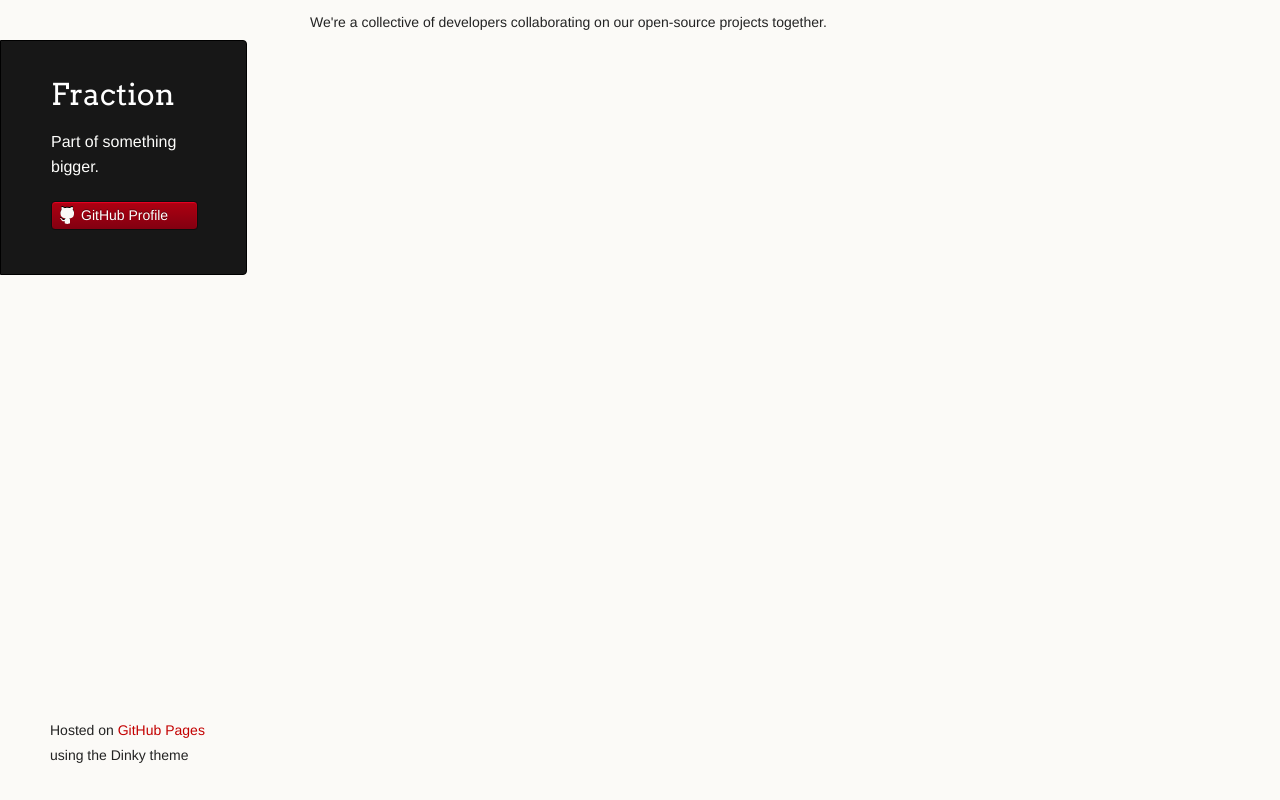
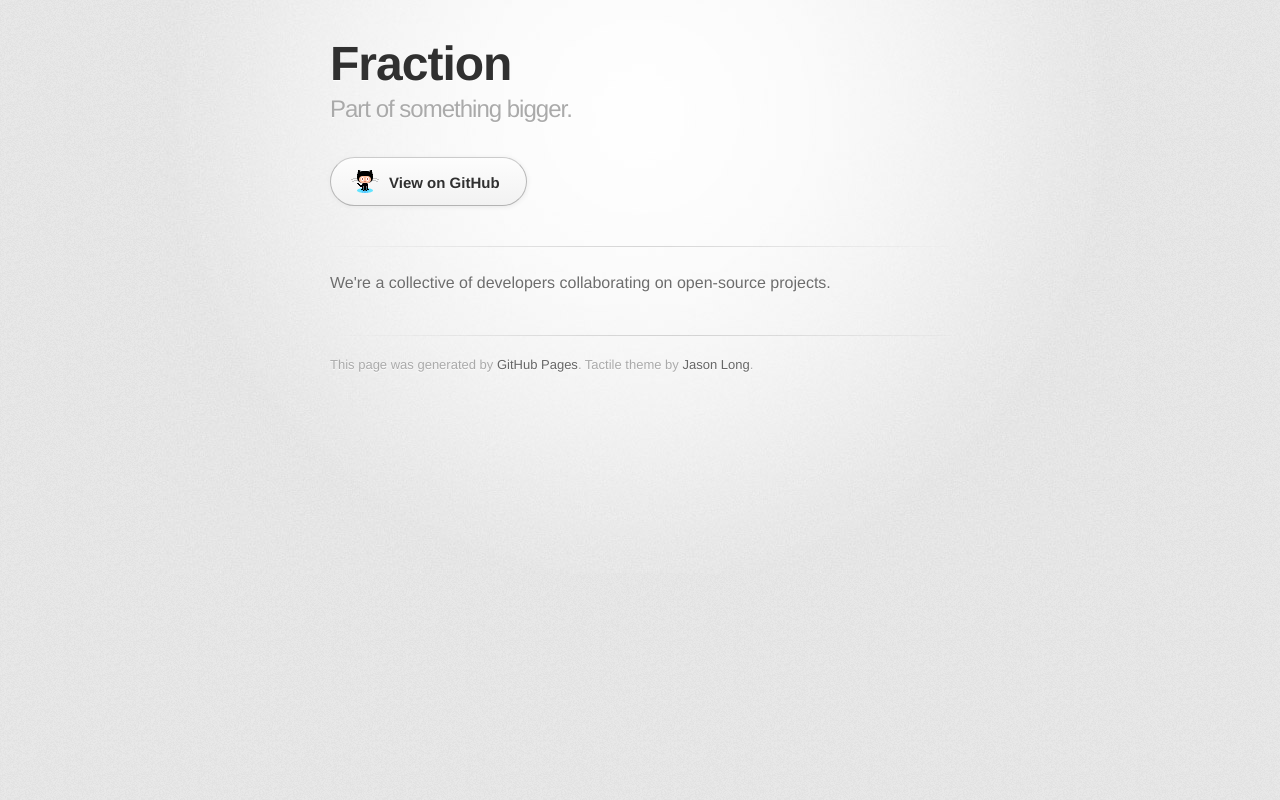
Before and after one commit to fraction/fraction.github.io, a plain HTML site: page index.html in a window 1280 px wide. Drawn offline with Linux system fonts and the light colour scheme; a web font is replaced by a local one.

Commit message:
Replace master branch with page content via GitHub

```diff
--- a/index.html
+++ b/index.html
@@ -1,40 +1,42 @@
-<!doctype html>
+<!DOCTYPE html>
 <html>
   <head>
-    <meta charset="utf-8">
+    <meta charset='utf-8'>
     <meta http-equiv="X-UA-Compatible" content="chrome=1">
-    <title>Fraction by fraction</title>
-
-    <link rel="stylesheet" href="stylesheets/styles.css">
-    <link rel="stylesheet" href="stylesheets/pygment_trac.css">
-    <script src="javascripts/scale.fix.js"></script>
-    <meta name="viewport" content="width=device-width, initial-scale=1, user-scalable=no">
+    <link href='https://fonts.googleapis.com/css?family=Chivo:900' rel='stylesheet' type='text/css'>
+    <link rel="stylesheet" type="text/css" href="stylesheets/stylesheet.css" media="screen" />
+    <link rel="stylesheet" type="text/css" href="stylesheets/pygment_trac.css" media="screen" />
+    <link rel="stylesheet" type="text/css" href="stylesheets/print.css" media="print" />
     <!--[if lt IE 9]>
     <script src="//html5shiv.googlecode.com/svn/trunk/html5.js"></script>
     <![endif]-->
+    <title>Fraction by fraction</title>
   </head>
+
   <body>
-    <div class="wrapper">
-      <header>
-        <h1 class="header">Fraction</h1>
-        <p class="header">Part of something bigger.</p>
+    <div id="container">
+      <div class="inner">
 
+        <header>
+          <h1>Fraction</h1>
+          <h2>Part of something bigger.</h2>
+        </header>
 
+        <section id="downloads" class="clearfix">
+          <a href="https://github.com/fraction" id="view-on-github" class="button"><span>View on GitHub</span></a>
+        </section>
 
-        <ul>
-          <li><a class="buttons github" href="https://github.com/fraction">GitHub Profile</a></li>
-        </ul>
+        <hr>
 
-      </header>
-      <section>
-        <p>We're a collective of developers collaborating on our open-source projects together.</p>
-      </section>
-      <footer>
-        <p><small>Hosted on <a href="http://pages.github.com">GitHub Pages</a> using the Dinky theme</small></p>
-      </footer>
-    </div>
-    <!--[if !IE]><script>fixScale(document);</script><![endif]-->
-		          <script type="text/javascript">
+        <section id="main_content">
+          <p>We're a collective of developers collaborating on open-source projects.</p>
+        </section>
+
+        <footer>
+          This page was generated by <a href="http://pages.github.com">GitHub Pages</a>. Tactile theme by <a href="https://twitter.com/jasonlong">Jason Long</a>.
+        </footer>
+
+                  <script type="text/javascript">
             var gaJsHost = (("https:" == document.location.protocol) ? "https://ssl." : "http://www.");
             document.write(unescape("%3Cscript src='" + gaJsHost + "google-analytics.com/ga.js' type='text/javascript'%3E%3C/script%3E"));
           </script>
@@ -45,5 +47,7 @@
             } catch(err) {}
           </script>
 
+      </div>
+    </div>
   </body>
 </html>
--- a/params.json
+++ b/params.json
@@ -1 +1 @@
-{"name":"Fraction","tagline":"Part of something bigger.","body":"We're a collective of developers collaborating on our open-source projects together.","google":"UA-50688042-1","note":"Don't delete this file! It's used internally to help with page regeneration."}
+{"name":"Fraction","tagline":"Part of something bigger.","body":"We're a collective of developers collaborating on open-source projects.","google":"UA-50688042-1","note":"Don't delete this file! It's used internally to help with page regeneration."}
```
